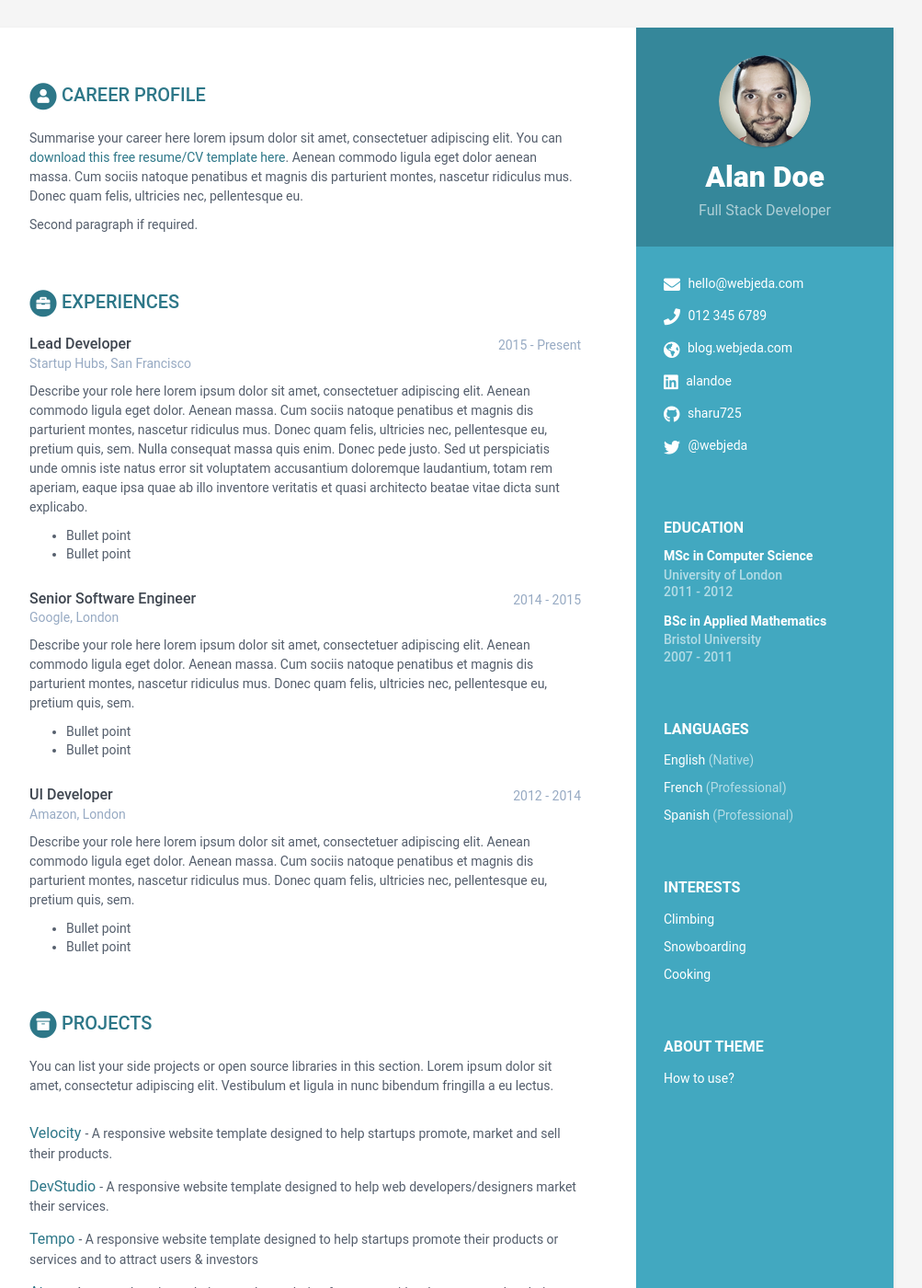
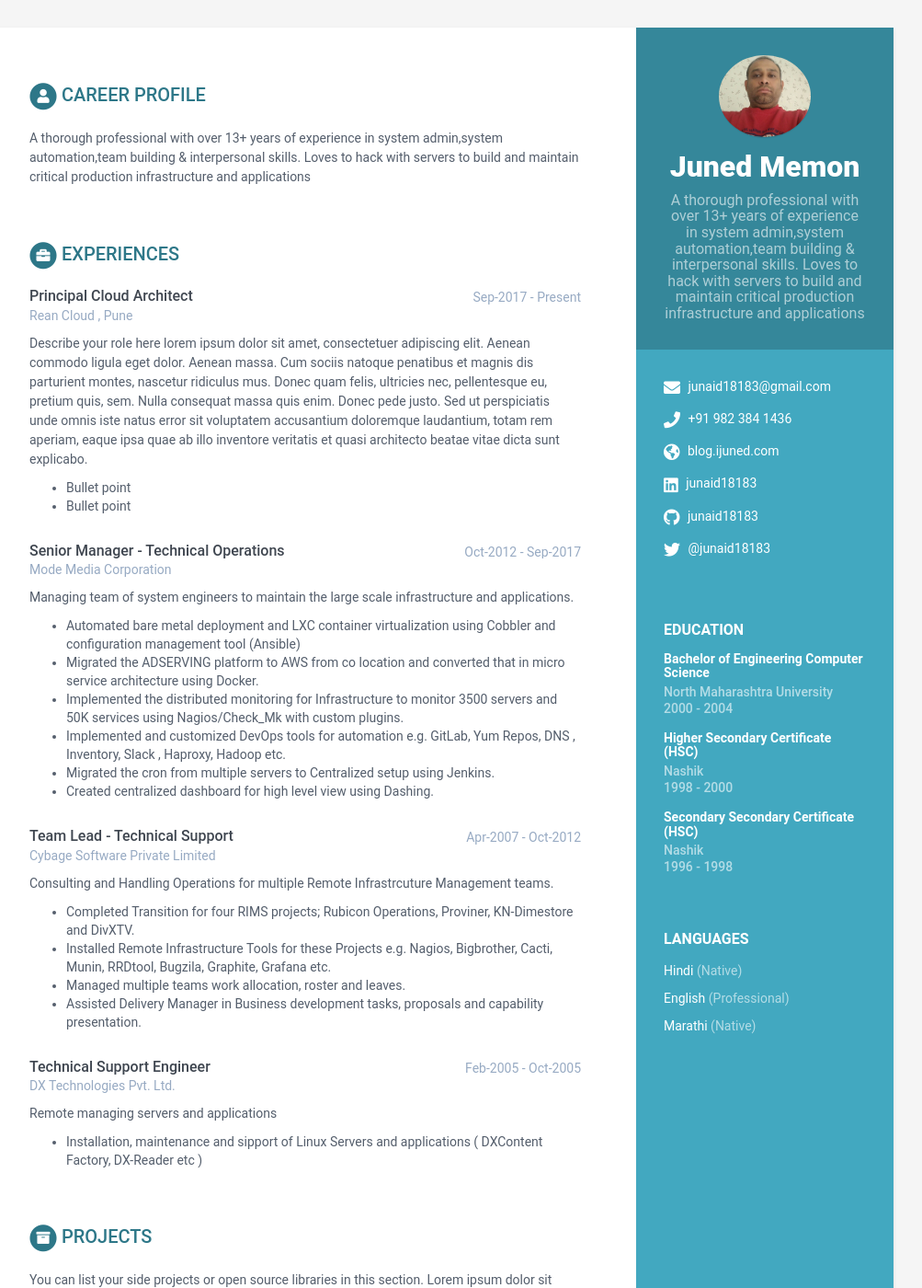
Before and after one commit to junaid18183/junaid18183.github.io, a Jekyll site: the page built from index.html, in a window 1280 px wide and 1400 px high. Shown: the whole window at 92% size, without its empty margins (168-1171 px from the left). Built offline with Jekyll 4.4.1, drawn with Linux system fonts in a browser that asks for light colours; some of the changed text lies outside the part shown.

Commit message:
updated image and experaince

```diff
--- a/_config.yml
+++ b/_config.yml
@@ -2,8 +2,8 @@
 
 # Site Settings
 title: Juned Resume
-url: 'http://webjeda.com'
-baseurl: '/' #change it according to your repository name
+url: 'http://resume.ijuned.com'
+baseurl: '' #change it according to your repository name
 # Style will be applied only after restarting the build or serve. Just choose one of the options.
 theme_skin: blue # blue turquoise green berry orange ceramic
 chrome_mobile_color: #use hex colors (ex:#1976d2) or leave empty if you don't want a color for chrome mobile searchbar
--- a/_data/data.yml
+++ b/_data/data.yml
@@ -3,89 +3,74 @@
 #
 
 sidebar:
-    about: True # set to False or comment line if you want to remove the "how to use?" in the sidebar
+    #about: True # set to False or comment line if you want to remove the "how to use?" in the sidebar
     education: True # set to False if you want education in main section instead of in sidebar
 
     # Profile information
-    name: Alan Doe
-    tagline: Full Stack Developer
+    name: Juned Memon
+    tagline:  A thorough professional with over 13+ years of experience in system admin,system automation,team building & interpersonal skills. Loves to hack with servers to build and maintain critical production infrastructure and applications
     avatar: profile.png  #place a 100x100 picture inside /assets/images/ folder and provide the name of the file below
 
     # Sidebar links
-    email: hello@webjeda.com
-    phone: 012 345 6789
-    website: blog.webjeda.com #do not add http://
-    linkedin: alandoe
-    github: sharu725
-    gitlab:
-    bitbucket:
-    twitter: '@webjeda'
-    stack-overflow: # Number/Username, e.g. 123456/alandoe
-    codewars:
-    goodreads: # Number-Username, e.g. 123456-alandoe
+    email: junaid18183@gmail.com
+    phone: +91 982 384 1436
+    website: blog.ijuned.com #do not add http://
+    linkedin: junaid18183
+    github: junaid18183
+    #gitlab:
+    #bitbucket:
+    twitter: '@junaid18183'
+    #stack-overflow: # Number/Username, e.g. 123456/alandoe
+    #codewars:
+    #goodreads: # Number-Username, e.g. 123456-alandoe
 
     languages:
-      - idiom: English
+      - idiom: Hindi
         level: Native
 
-      - idiom: French
+      - idiom: English
         level: Professional
 
-      - idiom: Spanish
-        level: Professional
+      - idiom: Marathi
+        level: Native
 
-    interests:
-      - item: Climbing
-        link:
-
-      - item: Snowboarding
-        link:
-
-      - item: Cooking
-        link:
+    #interests:
+    #  - item: Reading
+    #    link:
 
 career-profile:
     title: Career Profile
     summary: |
-      Summarise your career here lorem ipsum dolor sit amet, consectetuer
-      adipiscing elit. You can [download this free resume/CV template here]().
-      Aenean commodo ligula eget dolor aenean massa. Cum sociis natoque
-      penatibus et magnis dis parturient montes, nascetur ridiculus mus.
-      Donec quam felis, ultricies nec, pellentesque eu.
+      A thorough professional with over 13+ years of experience in system admin,system automation,team building & interpersonal skills.
+      Loves to hack with servers to build and maintain critical production infrastructure and applications
 
-      Second paragraph if required.
+
 
 education:
-    - degree: MSc in Computer Science
-      university: University of London
-      time: 2011 - 2012
+    - degree: Bachelor of Engineering Computer Science
+      university: North Maharashtra University
+      time: 2000 - 2004
       details: |
-        Describe your study here lorem ipsum dolor sit amet, consectetuer
-        adipiscing elit. Aenean commodo ligula eget dolor. Aenean massa. Cum
-        sociis natoque penatibus et magnis dis parturient montes, nascetur
-        ridiculus mus. Donec quam felis, ultricies nec, pellentesque eu,
-        pretium quis, sem.
+          - First class with distinction(65.71%)
 
-          - Bullet point
-          - Bullet point
 
-    - degree: BSc in Applied Mathematics
-      university: Bristol University
-      time: 2007 - 2011
+    - degree: Higher Secondary Certificate (HSC)
+      university: Nashik
+      time: 1998 - 2000
       details: |
-        Describe your study here lorem ipsum dolor sit amet, consectetuer
-        adipiscing elit. Aenean commodo ligula eget dolor. Aenean massa. Cum
-        sociis natoque penatibus et magnis dis parturient montes, nascetur
-        ridiculus mus. Donec quam felis, ultricies nec, pellentesque eu,
-        pretium quis, sem.
+          - First class (71.83%)
 
-          - Bullet point
-          - Bullet point
+    - degree: Secondary Secondary Certificate (HSC)
+      university: Nashik
+      time: 1996 - 1998
+      details: |
+          - First class (68.53%)
+
 
 experiences:
-    - role: Lead Developer
-      time: 2015 - Present
-      company: Startup Hubs, San Francisco
+    - role: Principal Cloud Architect
+      time: Sep-2017 - Present
+      company: Rean Cloud , Pune
       details: |
         Describe your role here lorem ipsum dolor sit amet, consectetuer
         adipiscing elit. Aenean commodo ligula eget dolor. Aenean massa.
@@ -100,31 +85,34 @@ experiences:
           - Bullet point
           - Bullet point
 
-    - role: Senior Software Engineer
-      time: 2014 - 2015
-      company: Google, London
+    - role: Senior Manager - Technical Operations
+      time: Oct-2012 - Sep-2017
+      company: Mode Media Corporation
       details: |
-        Describe your role here lorem ipsum dolor sit amet, consectetuer
-        adipiscing elit. Aenean commodo ligula eget dolor. Aenean massa.
-        Cum sociis natoque penatibus et magnis dis parturient montes,
-        nascetur ridiculus mus. Donec quam felis, ultricies nec,
-        pellentesque eu, pretium quis, sem.
+        Managing team of system engineers to maintain the large scale infrastructure and applications.
+          - Automated bare metal deployment and LXC container virtualization using Cobbler and configuration management tool (Ansible)
+          - Migrated the ADSERVING platform to AWS from co location and converted that in micro service architecture using Docker.
+          - Implemented the distributed monitoring for Infrastructure to monitor 3500 servers and 50K services using Nagios/Check_Mk with custom plugins.
+          - Implemented and customized DevOps tools for automation e.g. GitLab, Yum Repos, DNS , Inventory, Slack , Haproxy, Hadoop etc.
+          - Migrated the cron from multiple servers to Centralized setup using Jenkins.
+          - Created centralized dashboard for high level view using Dashing.
 
-          - Bullet point
-          - Bullet point
+    - role: Team Lead - Technical Support
+      time: Apr-2007 - Oct-2012
+      company: Cybage Software Private Limited
+      details: |
+        Consulting and Handling Operations for multiple Remote Infrastrcuture Management teams.
+          - Completed Transition for four RIMS projects; Rubicon Operations, Proviner, KN-Dimestore and DivXTV.
+          - Installed Remote Infrastructure Tools for these Projects e.g. Nagios, Bigbrother, Cacti, Munin, RRDtool, Bugzila, Graphite, Grafana etc.
+          - Managed multiple teams work allocation, roster and leaves.
+          - Assisted Delivery Manager in Business development tasks, proposals and capability presentation.
 
-    - role: UI Developer
-      time: 2012 - 2014
-      company: Amazon, London
+    - role: Technical Support Engineer
+      time: Feb-2005 - Oct-2005
+      company: DX Technologies Pvt. Ltd.
       details: |
-        Describe your role here lorem ipsum dolor sit amet, consectetuer
-        adipiscing elit. Aenean commodo ligula eget dolor. Aenean massa.
-        Cum sociis natoque penatibus et magnis dis parturient montes,
-        nascetur ridiculus mus. Donec quam felis, ultricies nec,
-        pellentesque eu, pretium quis, sem.
-
-          - Bullet point
-          - Bullet point
+        Remote managing servers and applications
+          - Installation, maintenance and sipport of Linux Servers and applications ( DXContent Factory, DX-Reader etc )
 
 projects:
     title: Projects
@@ -155,16 +143,14 @@ projects:
         tagline: "A responsive Bootstrap one page theme designed to help app developers promote their mobile apps"
 
 publications:
-    title: Publications
-    intro: |
-      You can list your publications in this section. Lorem ipsum dolor sit
-      amet, consectetur adipiscing elit. Vestibulum et ligula in nunc
-      bibendum fringilla a eu lectus.
+    title: Certifications
+    #intro: |
+    #  You can list your Certifications in this section.
 
     papers:
-      - title: The Art of Computer Programming
-        authors: Donald E. Knuth
-        conference: Addison-Wesley, 1968
+      - title: AWS Solutions Architect – Associate
+        authors: Validation Number LQQ1QF011EBEQN96
+        conference: 27-Jun-2018 &mdash; 27-Jun-2020
 
       - title: "Genetic Programming III: Darwinian Invention &amp; Problem Solving"
         authors: Koza, J.R., Andre, D., Bennett, F.H., Keane, M.A.
```
Also changed, not shown: assets/images/profile.png.
